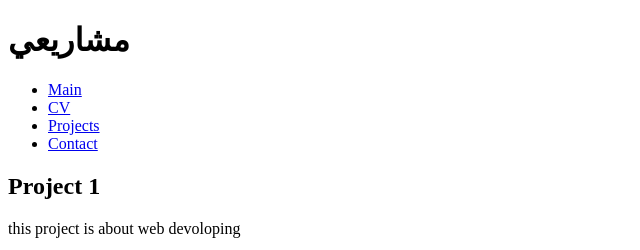
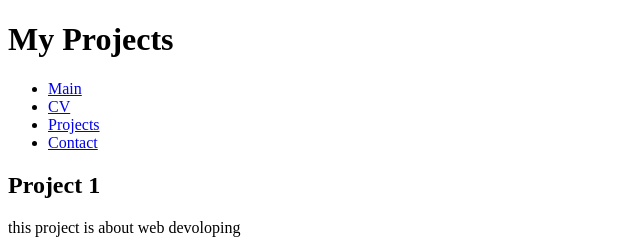
Before and after one commit to MrDXKL/CSC457-hw2, a plain HTML site: page projects.html in a window 1280 px wide. Shown: the top 250 px of the page, without its empty margins (0-640 px from the left). Drawn offline with Linux system fonts and the light colour scheme.

Commit message:
Update projects.html

```diff
--- a/projects.html
+++ b/projects.html
@@ -8,7 +8,7 @@
 <body>
 
     <header>
-        <h1>مشاريعي</h1>
+        <h1>My Projects</h1>
     </header>
 
     <nav>
```
